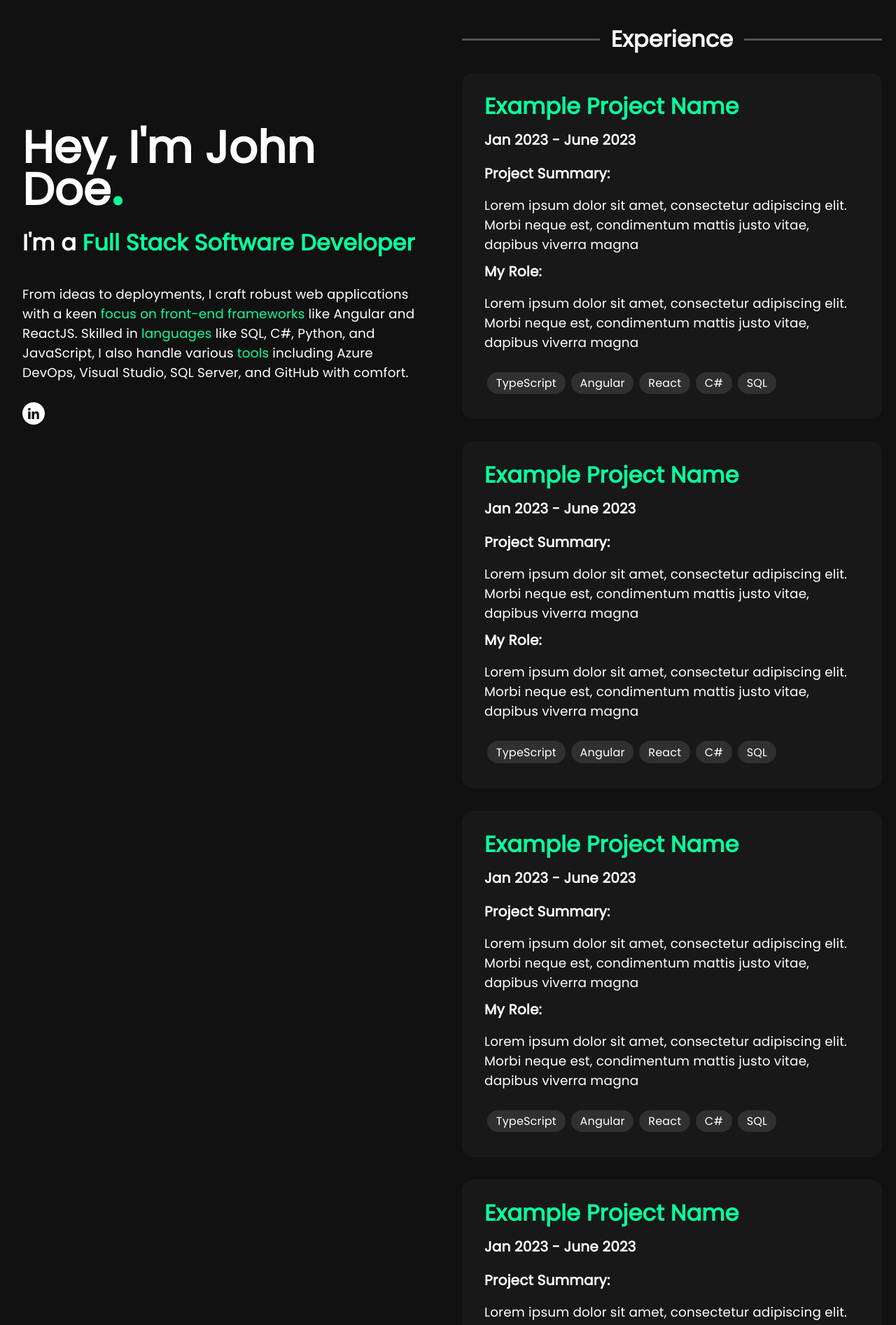
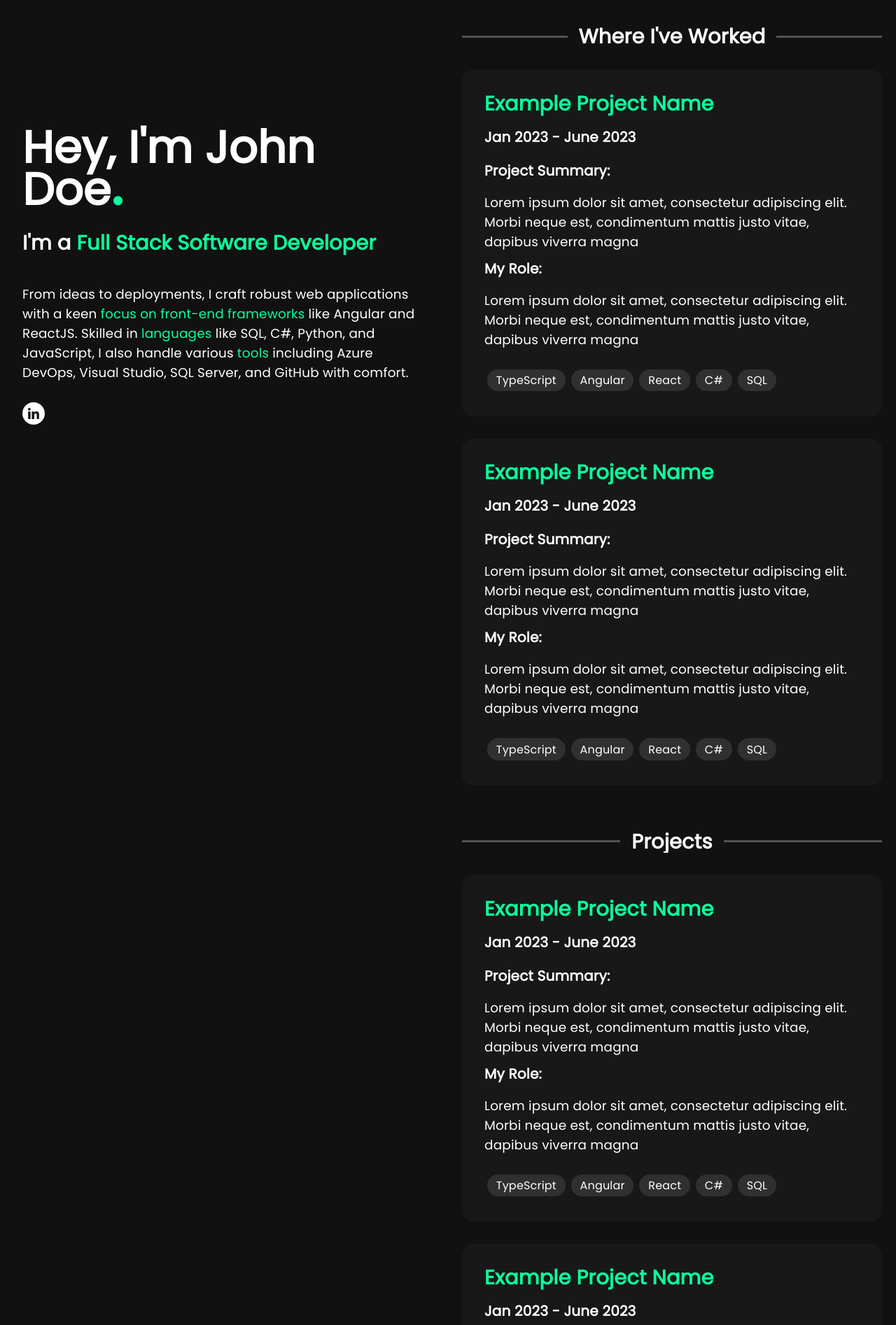
Before and after one commit to FrancoBreugem/portfolio, a React (Vite) app: page / in a window 1280 px wide. Shown: the top 1894 px of the page at 70% size. Built offline with nearby package versions, Linux system fonts and the light colour scheme.

Commit message:
Parent career portfolio component

```diff
--- /dev/null
+++ b/src/components/career-portfolio/career-portfolio.scss
@@ -0,0 +1,8 @@
+@import '../../styles/colours';
+
+.chip {
+  background-color: $dark-secondary;
+  padding: 0.2rem 0.8rem;
+  border-radius: 999px;
+  margin: 0.25rem;
+}
--- /dev/null
+++ b/src/components/career-portfolio/career-portfolio.tsx
@@ -0,0 +1,15 @@
+import Experience from './experience/experience';
+import WorkPlaces from './work-places/work-places';
+import './career-portfolio.scss';
+
+const CareerPortfolio: React.FC = () => {
+
+  return (
+    <div>
+      <WorkPlaces />
+      <Experience />
+    </div>
+  )
+}
+
+export default CareerPortfolio
--- a/src/components/experience/experience.scss
+++ b/src/components/career-portfolio/experience/experience.scss
@@ -1,8 +1,7 @@
-@import '../../styles/colours';
+@import '../../../styles/colours';
 
 .experience {
-  margin: 1.25rem 0;
-  padding: 1.25rem;
+  padding: 1rem 1.25rem;
 }
 
 .experience-header {
@@ -14,6 +13,10 @@
 
 .experience-header-text {
   margin: 0;
+  white-space: nowrap;
+  overflow: hidden;
+  text-overflow: ellipsis;
+  flex-shrink: 0;
 }
 
 .experience-header-line {
--- a/src/components/experience/experience.tsx
+++ b/src/components/career-portfolio/experience/experience.tsx
@@ -1,5 +1,5 @@
-import { experience } from '../../content/experience'
-import Card from '../card/card'
+import { experience } from '../../../content/projects-content'
+import Card from '../../card/card'
 import './experience.scss'
 
 const Experience: React.FC = () => {
@@ -9,7 +9,7 @@ const Experience: React.FC = () => {
       <div className='experience-header'>
         <div className='experience-header-line' />
         <h2 className='experience-header-text'>
-          Experience
+          Projects
         </h2>
         <div className='experience-header-line' />
       </div>
--- /dev/null
+++ b/src/components/career-portfolio/work-places/work-places.scss
@@ -0,0 +1,28 @@
+@import '../../../styles/colours';
+
+.work-places {
+  margin-top: 1.25rem;
+  padding: 1rem 1.25rem;
+}
+
+.work-places-header {
+  display: flex;
+  justify-content: center;
+  align-items: center;
+  gap: 1rem;
+}
+
+.work-places-header-text {
+  margin: 0;
+  white-space: nowrap;
+  overflow: hidden;
+  text-overflow: ellipsis;
+  flex-shrink: 0;
+}
+
+.work-places-header-line {
+  width: 100%;
+  height: 3px;
+  background-color: $text-colour-secondary;
+  opacity: 0.3;
+}
--- /dev/null
+++ b/src/components/career-portfolio/work-places/work-places.tsx
@@ -0,0 +1,28 @@
+import { experience } from '../../../content/projects-content'
+import Card from '../../card/card'
+import './work-places.scss'
+
+const WorkPlaces: React.FC = () => {
+
+  return (
+    <div className='work-places'>
+      <div className='work-places-header'>
+        <div className='work-places-header-line' />
+        <h2 className='work-places-header-text'>
+          Where I've Worked
+        </h2>
+        <div className='work-places-header-line' />
+      </div>
+
+      <div>
+        {
+          experience.map((item, index) => (
+            <Card key={index} experience={item} />
+          ))
+        }
+      </div>
+    </div>
+  )
+}
+
+export default WorkPlaces
--- a/src/content/experience.tsx
+++ /dev/null
@@ -1,160 +0,0 @@
-import { Experience } from "../interfaces/experience-type";
-
-export const experience: Experience[] = [
-  {
-    projectName: 'Example Project Name',
-    projectSummary: 'Lorem ipsum dolor sit amet, consectetur adipiscing elit. Morbi neque est, condimentum mattis justo vitae, dapibus viverra magna',
-    myRole: 'Lorem ipsum dolor sit amet, consectetur adipiscing elit. Morbi neque est, condimentum mattis justo vitae, dapibus viverra magna',
-    dateRange: 'Jan 2023 - June 2023',
-    tags: [
-      'TypeScript',
-      'Angular',
-      'React',
-      'C#',
-      'SQL'
-    ]
-  },
-  {
-    projectName: 'Example Project Name',
-    projectSummary: 'Lorem ipsum dolor sit amet, consectetur adipiscing elit. Morbi neque est, condimentum mattis justo vitae, dapibus viverra magna',
-    myRole: 'Lorem ipsum dolor sit amet, consectetur adipiscing elit. Morbi neque est, condimentum mattis justo vitae, dapibus viverra magna',
-    dateRange: 'Jan 2023 - June 2023',
-    tags: [
-      'TypeScript',
-      'Angular',
-      'React',
-      'C#',
-      'SQL'
-    ]
-  },
-  {
-    projectName: 'Example Project Name',
-    projectSummary: 'Lorem ipsum dolor sit amet, consectetur adipiscing elit. Morbi neque est, condimentum mattis justo vitae, dapibus viverra magna',
-    myRole: 'Lorem ipsum dolor sit amet, consectetur adipiscing elit. Morbi neque est, condimentum mattis justo vitae, dapibus viverra magna',
-    dateRange: 'Jan 2023 - June 2023',
-    tags: [
-      'TypeScript',
-      'Angular',
-      'React',
-      'C#',
-      'SQL'
-    ]
-  },
-  {
-    projectName: 'Example Project Name',
-    projectSummary: 'Lorem ipsum dolor sit amet, consectetur adipiscing elit. Morbi neque est, condimentum mattis justo vitae, dapibus viverra magna',
-    myRole: 'Lorem ipsum dolor sit amet, consectetur adipiscing elit. Morbi neque est, condimentum mattis justo vitae, dapibus viverra magna',
-    dateRange: 'Jan 2023 - June 2023',
-    tags: [
-      'TypeScript',
-      'Angular',
-      'React',
-      'C#',
-      'SQL'
-    ]
-  },
-  {
-    projectName: 'Example Project Name',
-    projectSummary: 'Lorem ipsum dolor sit amet, consectetur adipiscing elit. Morbi neque est, condimentum mattis justo vitae, dapibus viverra magna',
-    myRole: 'Lorem ipsum dolor sit amet, consectetur adipiscing elit. Morbi neque est, condimentum mattis justo vitae, dapibus viverra magna',
-    dateRange: 'Jan 2023 - June 2023',
-    tags: [
-      'TypeScript',
-      'Angular',
-      'React',
-      'C#',
-      'SQL'
-    ]
-  },
-  {
-    projectName: 'Example Project Name',
-    projectSummary: 'Lorem ipsum dolor sit amet, consectetur adipiscing elit. Morbi neque est, condimentum mattis justo vitae, dapibus viverra magna',
-    myRole: 'Lorem ipsum dolor sit amet, consectetur adipiscing elit. Morbi neque est, condimentum mattis justo vitae, dapibus viverra magna',
-    dateRange: 'Jan 2023 - June 2023',
-    tags: [
-      'TypeScript',
-      'Angular',
-      'React',
-      'C#',
-      'SQL'
-    ]
-  },
-  {
-    projectName: 'Example Project Name',
-    projectSummary: 'Lorem ipsum dolor sit amet, consectetur adipiscing elit. Morbi neque est, condimentum mattis justo vitae, dapibus viverra magna',
-    myRole: 'Lorem ipsum dolor sit amet, consectetur adipiscing elit. Morbi neque est, condimentum mattis justo vitae, dapibus viverra magna',
-    dateRange: 'Jan 2023 - June 2023',
-    tags: [
-      'TypeScript',
-      'Angular',
-      'React',
-      'C#',
-      'SQL'
-    ]
-  },
-  {
-    projectName: 'Example Project Name',
-    projectSummary: 'Lorem ipsum dolor sit amet, consectetur adipiscing elit. Morbi neque est, condimentum mattis justo vitae, dapibus viverra magna',
-    myRole: 'Lorem ipsum dolor sit amet, consectetur adipiscing elit. Morbi neque est, condimentum mattis justo vitae, dapibus viverra magna',
-    dateRange: 'Jan 2023 - June 2023',
-    tags: [
-      'TypeScript',
-      'Angular',
-      'React',
-      'C#',
-      'SQL'
-    ]
-  },
-  {
-    projectName: 'Example Project Name',
-    projectSummary: 'Lorem ipsum dolor sit amet, consectetur adipiscing elit. Morbi neque est, condimentum mattis justo vitae, dapibus viverra magna',
-    myRole: 'Lorem ipsum dolor sit amet, consectetur adipiscing elit. Morbi neque est, condimentum mattis justo vitae, dapibus viverra magna',
-    dateRange: 'Jan 2023 - June 2023',
-    tags: [
-      'TypeScript',
-      'Angular',
-      'React',
-      'C#',
-      'SQL'
-    ]
-  },
-  {
-    projectName: 'Example Project Name',
-    projectSummary: 'Lorem ipsum dolor sit amet, consectetur adipiscing elit. Morbi neque est, condimentum mattis justo vitae, dapibus viverra magna',
-    myRole: 'Lorem ipsum dolor sit amet, consectetur adipiscing elit. Morbi neque est, condimentum mattis justo vitae, dapibus viverra magna',
-    dateRange: 'Jan 2023 - June 2023',
-    tags: [
-      'TypeScript',
-      'Angular',
-      'React',
-      'C#',
-      'SQL'
-    ]
-  },
-  {
-    projectName: 'Example Project Name',
-    projectSummary: 'Lorem ipsum dolor sit amet, consectetur adipiscing elit. Morbi neque est, condimentum mattis justo vitae, dapibus viverra magna',
-    myRole: 'Lorem ipsum dolor sit amet, consectetur adipiscing elit. Morbi neque est, condimentum mattis justo vitae, dapibus viverra magna',
-    dateRange: 'Jan 2023 - June 2023',
-    tags: [
-      'TypeScript',
-      'Angular',
-      'React',
-      'C#',
-      'SQL'
-    ]
-  },
-  {
-    projectName: 'Example Project Name',
-    projectSummary: 'Lorem ipsum dolor sit amet, consectetur adipiscing elit. Morbi neque est, condimentum mattis justo vitae, dapibus viverra magna',
-    myRole: 'Lorem ipsum dolor sit amet, consectetur adipiscing elit. Morbi neque est, condimentum mattis justo vitae, dapibus viverra magna',
-    dateRange: 'Jan 2023 - June 2023',
-    tags: [
-      'TypeScript',
-      'Angular',
-      'React',
-      'C#',
-      'SQL'
-    ]
-  }
-]
--- /dev/null
+++ b/src/content/projects-content.tsx
@@ -0,0 +1,30 @@
+import { Experience } from "../interfaces/experience-type";
+
+export const experience: Experience[] = [
+  {
+    projectName: 'Example Project Name',
+    projectSummary: 'Lorem ipsum dolor sit amet, consectetur adipiscing elit. Morbi neque est, condimentum mattis justo vitae, dapibus viverra magna',
+    myRole: 'Lorem ipsum dolor sit amet, consectetur adipiscing elit. Morbi neque est, condimentum mattis justo vitae, dapibus viverra magna',
+    dateRange: 'Jan 2023 - June 2023',
+    tags: [
+      'TypeScript',
+      'Angular',
+      'React',
+      'C#',
+      'SQL'
+    ]
+  },
+  {
+    projectName: 'Example Project Name',
+    projectSummary: 'Lorem ipsum dolor sit amet, consectetur adipiscing elit. Morbi neque est, condimentum mattis justo vitae, dapibus viverra magna',
+    myRole: 'Lorem ipsum dolor sit amet, consectetur adipiscing elit. Morbi neque est, condimentum mattis justo vitae, dapibus viverra magna',
+    dateRange: 'Jan 2023 - June 2023',
+    tags: [
+      'TypeScript',
+      'Angular',
+      'React',
+      'C#',
+      'SQL'
+    ]
+  }
+]
--- a/src/index.scss
+++ b/src/index.scss
@@ -57,7 +57,7 @@ h1 {
 }
 
 h2 {
-  font-size: clamp(1.25rem, 5vw, 2rem);
+  font-size: clamp(1.25rem, 5vw, 1.8rem);
 }
 
 h3 {
--- a/src/pages/home.tsx
+++ b/src/pages/home.tsx
@@ -1,5 +1,5 @@
 import Bio from '../components/bio/bio';
-import Experience from '../components/experience/experience';
+import CareerPortfolio from '../components/career-portfolio/career-portfolio';
 import './home.scss';
 
 const Home: React.FC = () => {
@@ -7,7 +7,7 @@ const Home: React.FC = () => {
   return (
     <div className='home-container'>
       <Bio />
-      <Experience />
+      <CareerPortfolio />
     </div>
   )
 }
```
